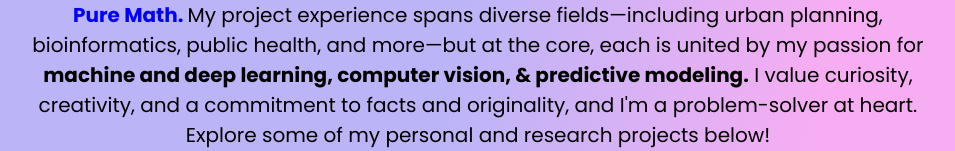
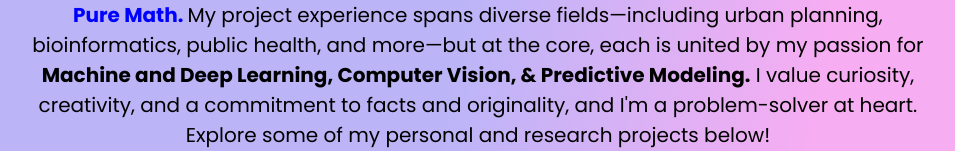
Before and after one commit to zixihong/old-portfolio, a React (Create React App) app: page / in a window 1280 px wide. Shown: the part 617-768 px from the top of the page, without its empty margins (169-1124 px from the left). Built offline with nearby package versions, Linux system fonts and the light colour scheme.

Commit message:
fixed words

```diff
--- a/src/App.js
+++ b/src/App.js
@@ -12,7 +12,7 @@
           <img src = "IMG_1149 (1).jpg" alt = "Bryan Hong" width="400" height="400"/>
           <div className="heading"><h1><TypingText/></h1><p>I'm a student at
             <span style={{color: 'blue'}}><b> UC Santa Barbara </b> </span> studying
-            <span style={{color: 'blue'}}><b> CS + Statistics & Data Science </b></span> with a minor in <span style={{color: 'blue'}}><b> Pure Math. </b></span> My project experience spans diverse fields—including urban planning, bioinformatics, public health, and more—but at the core, each is united by my passion for <b>machine and deep learning, computer vision, & predictive modeling.</b> I value curiosity, creativity, and a commitment to facts and originality, and I'm a problem-solver at heart. Explore some of my personal and research projects below!</p>
+            <span style={{color: 'blue'}}><b> CS + Statistics & Data Science </b></span> with a minor in <span style={{color: 'blue'}}><b> Pure Math. </b></span> My project experience spans diverse fields—including urban planning, bioinformatics, public health, and more—but at the core, each is united by my passion for <b>Machine and Deep Learning, Computer Vision, & Predictive Modeling.</b> I value curiosity, creativity, and a commitment to facts and originality, and I'm a problem-solver at heart. Explore some of my personal and research projects below!</p>
             <p><b>CURRENTLY BUILDING: <span style={{color: 'Purple'}}>Alexandria - your AI reading assistant.</span></b></p></div>
 
           </div>
```
